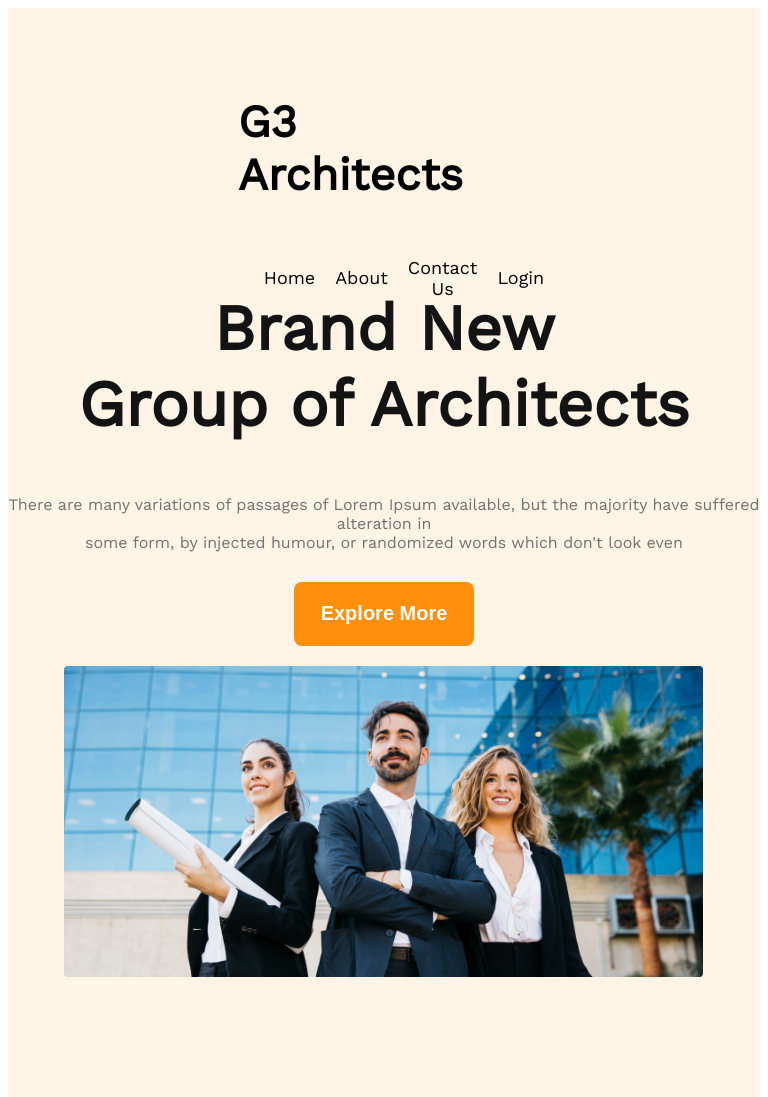
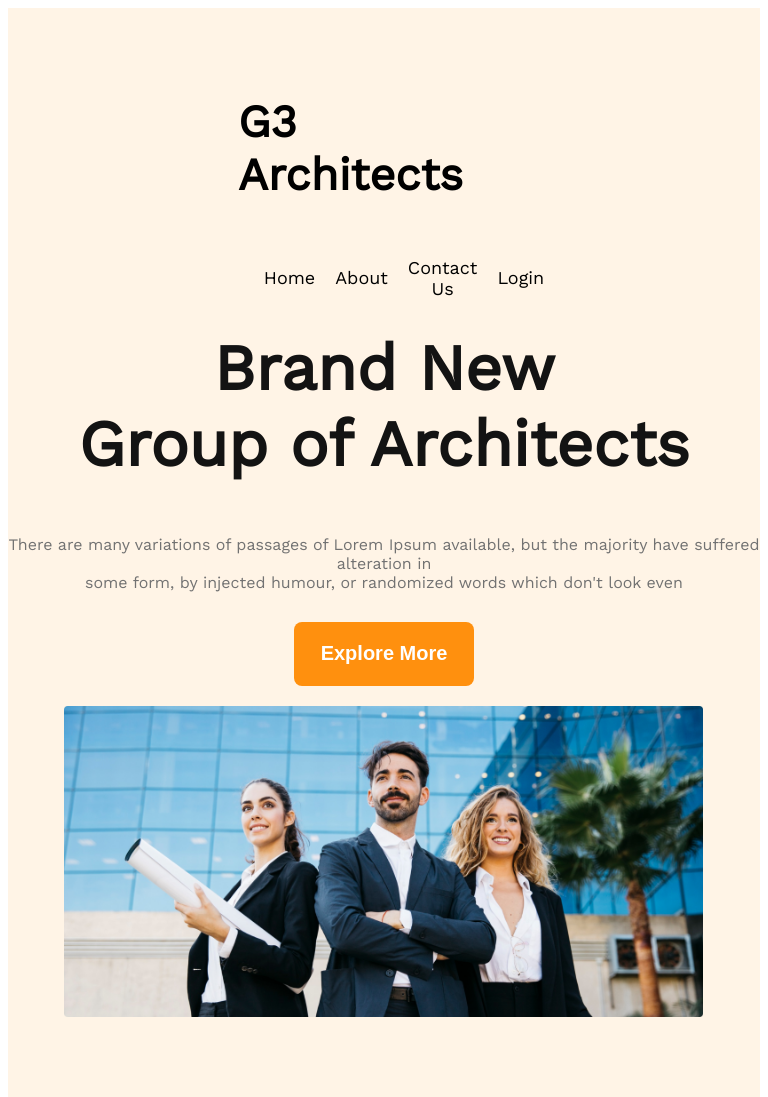
Before and after one commit to s80fa/g3-architects-main, a plain HTML site: page index.html in a window 768 px wide. Shown: the top 1097 px of the page. Drawn offline with nearby package versions, Linux system fonts and the light colour scheme.

Commit message:
added extension

```diff
--- a/styles/architect.css
+++ b/styles/architect.css
@@ -175,11 +175,12 @@ nav li {
     .banner-image {
         background-size: 85%;
         background-position: top center;
+        height: 410px;
         margin-top: 20px;
     }
 
     .banner-details {
-        margin-top: -80px;
+        margin-top: -40px;
     }
 
     /* --------------for feature----------- */
```
